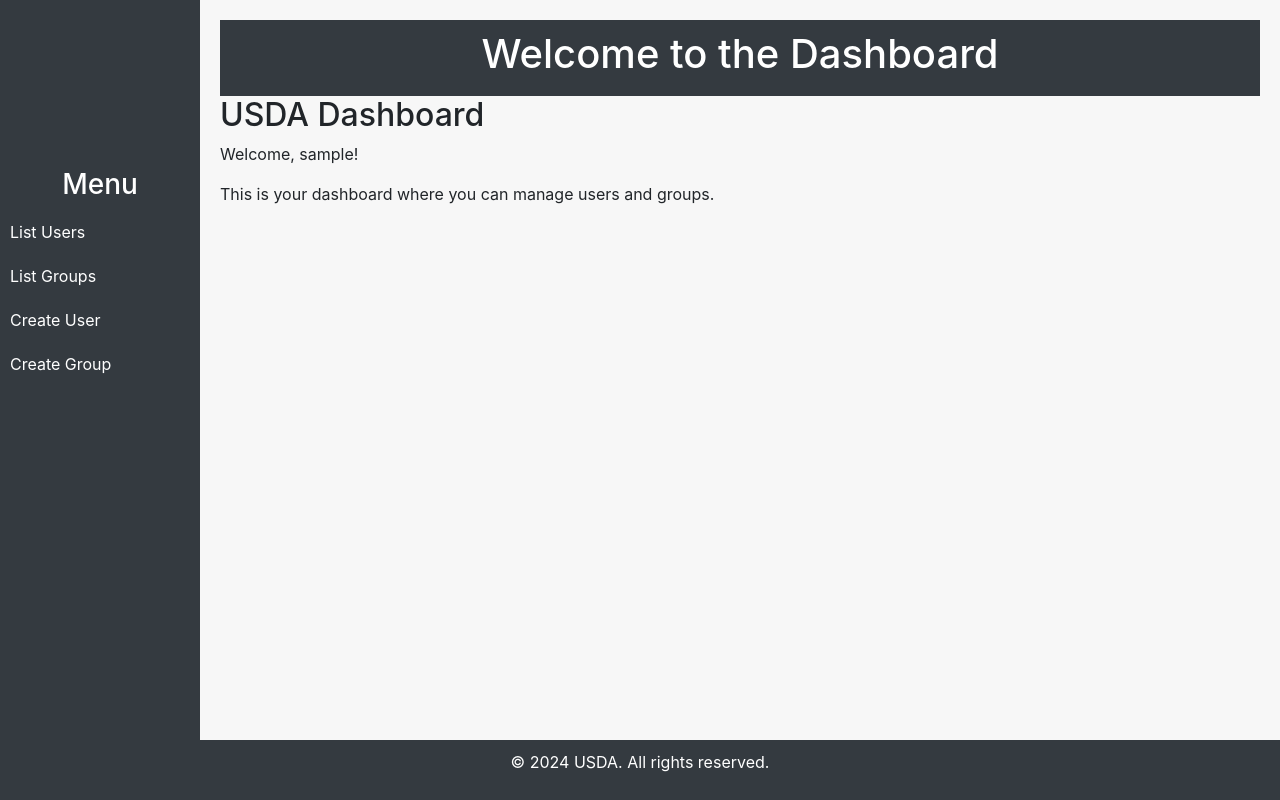
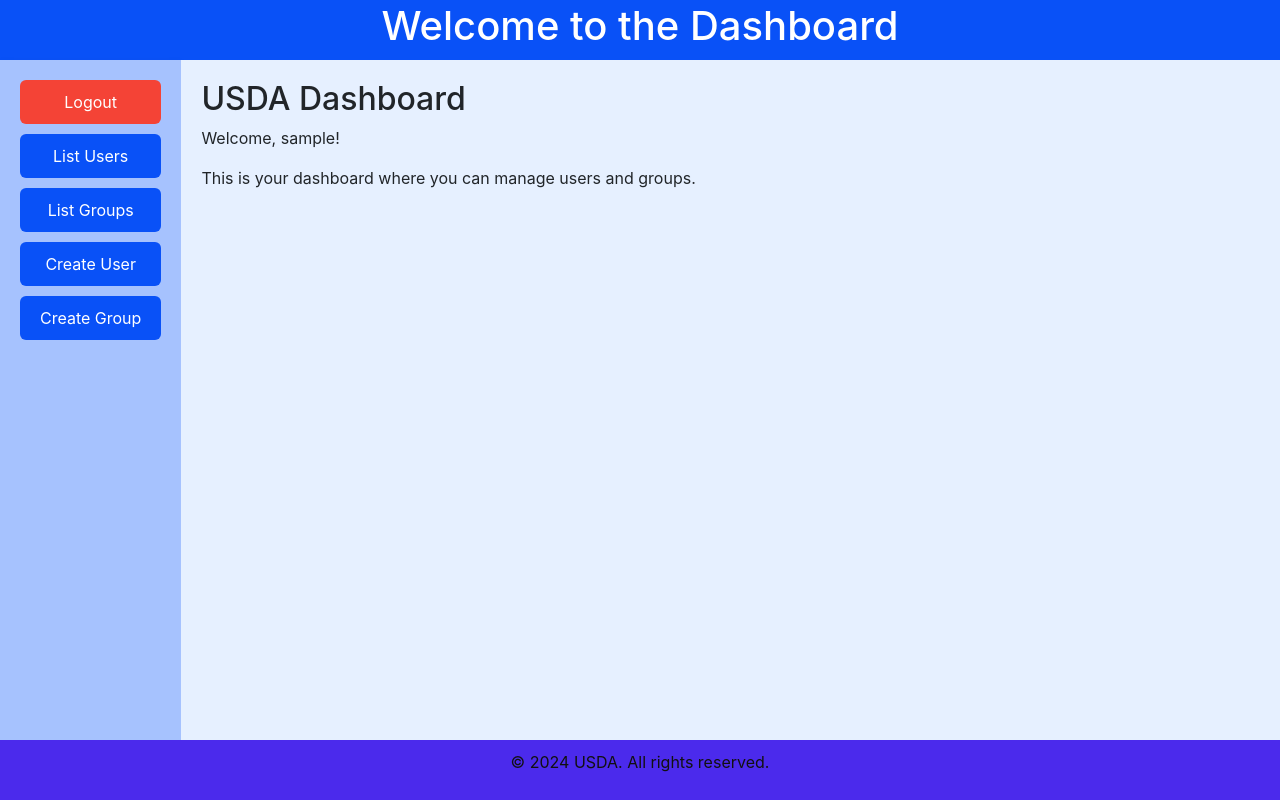
Before and after one commit to Ravi0288/Article_workflow, a Django app: page /dashboard/ in a window 1280 px wide. Run offline with Django 4.2, Linux system fonts and the light colour scheme; the visitor is signed in with stand-in values (Sample User, id 1); some libraries are stand-ins or nearby versions.

Commit message:
logout button added, cssrefactored

```diff
--- a/accounts/views.py
+++ b/accounts/views.py
@@ -97,4 +97,4 @@ def dashboard_view(request):
 
 def logout_view(request):
     logout(request)
-    return render('accounts/login.html')
+    return redirect('login')
--- a/templates/accounts/base.html
+++ b/templates/accounts/base.html
@@ -1,12 +1,11 @@
+{% load static %}
 <!DOCTYPE html>
 <html lang="en">
     <head>
         <meta charset="UTF-8">
         <meta name="viewport" content="width=device-width, initial-scale=1.0">
-    <title>
-        {% block title %} {% endblock title %}
-    </title>
         <link rel="stylesheet" href="https://stackpath.bootstrapcdn.com/bootstrap/4.5.2/css/bootstrap.min.css">
+        <link rel="stylesheet" href="{% static 'css/styles.css' %}">
         <style>
             body {
                 display: flex;
@@ -18,33 +17,42 @@
                 display: flex;
                 flex: 1;
             }
+
             .sidebar {
-            width: 200px;
-            background-color: #343a40;
-            color: white;
+                background-color: #a6c2fe; /* Background color of the sidebar */
+                padding: 20px;
+                box-shadow: 0 4px 8px rgba(0, 0, 0, 0.1); /* Optional: Adds a subtle shadow */
             }
+
+            .sidebar h3 {
+                margin-top: 0;
+            }
+
             .sidebar a {
-            color: white;
-            padding: 10px;
                 display: block;
                 text-decoration: none;
+                text-align: center;
+                color: white; /* Text color */
+                background-color: #0951f7; /* Button background color */
+                padding: 10px 20px; /* Adjust padding to increase or decrease button size */
+                margin-bottom: 10px; /* Spacing between buttons */
+                border-radius: 6px; /* Rounded corners */
+                transition: background-color 0.3s ease; /* Smooth transition for hover effect */
             }
+
             .sidebar a:hover {
-            background-color: #495057;
+                background-color: #073db0; /* Darker shade for hover effect */
+                color: #fff; /* Text color on hover */
             }
             .content {
                 flex: 1;
                 padding: 20px;
+                background-color: #e6f0ff;
             }
-        .title-bar {
-            background-color: #343a40;
-            color: white;
-            padding: 10px;
-            text-align: center;
-        }
+
             .footer {
-            background-color: #343a40;
-            color: white;
+                background-color: #4b2aec;
+                color: rgb(18, 16, 16);
                 text-align: center;
                 padding: 10px;
             }
@@ -61,15 +69,46 @@
                 margin-bottom: 30px;
                 text-align: center;
             }
+
+            .title-bar {
+                background-color: #0951f7;
+                color: white;
+                padding: 2px;
+                text-align: center;
+                font-size: small;
+                display: inline;
+            }
+
+            .logout {
+                margin-left: 10px; /* Optional: Adds spacing between title and logout button */
+            }
+
+            .logout button {
+                background-color: #f44336; /* Red color for logout button */
+                color: #fff; /* Text color */
+                border: none;
+                padding: 8px 16px;
+                border-radius: 4px;
+                cursor: pointer;
+                transition: background-color 0.3s ease;
+            }
+
+            .logout button:hover {
+                background-color: #d32f2f; /* Darker shade on hover */
+            }
         </style>
+
+        <title> {% block title %} {% endblock title %}</title>
     </head>
     <body>
 
-
+        <div class="title-bar">
+            {% block header %} {% endblock header %}
+        </div>
         <div class="wrapper">
             <div class="sidebar">
-        <div> <br/> <br/> <br/> <br/> <br/> <br/> <br/></div>
-        <h3 class="text-center">Menu</h3>
+                <!-- <h3 class="text-center">Menu</h3> -->
+                <a href="{% url 'logout' %}" style="background-color: #f44336;">Logout</a>
                 <a href="{% url 'user_list' %}">List Users</a>
                 <a href="{% url 'group_list' %}">List Groups</a>
                 <a href="{% url 'user_create' %}">Create User</a>
--- a/templates/accounts/dashboard.html
+++ b/templates/accounts/dashboard.html
@@ -1,13 +1,13 @@
 {% extends 'accounts/base.html' %}
 {% block title %} Dashboard {% endblock title %}
+{% load static %}
 
 
-
+{% block header %}
+    <h1>Welcome to the Dashboard</h1>
+{% endblock header%}
 
 {% block body %}
-<div class="title-bar">
-    <h1>Welcome to the Dashboard</h1>
-</div>
     <h2>USDA Dashboard</h2>
     <p>Welcome, {{ user.username }}!</p>
     <p>This is your dashboard where you can manage users and groups.</p>
```
Also changed, not shown: 2 other files. Lines whose indentation alone changed are shown as unchanged.
